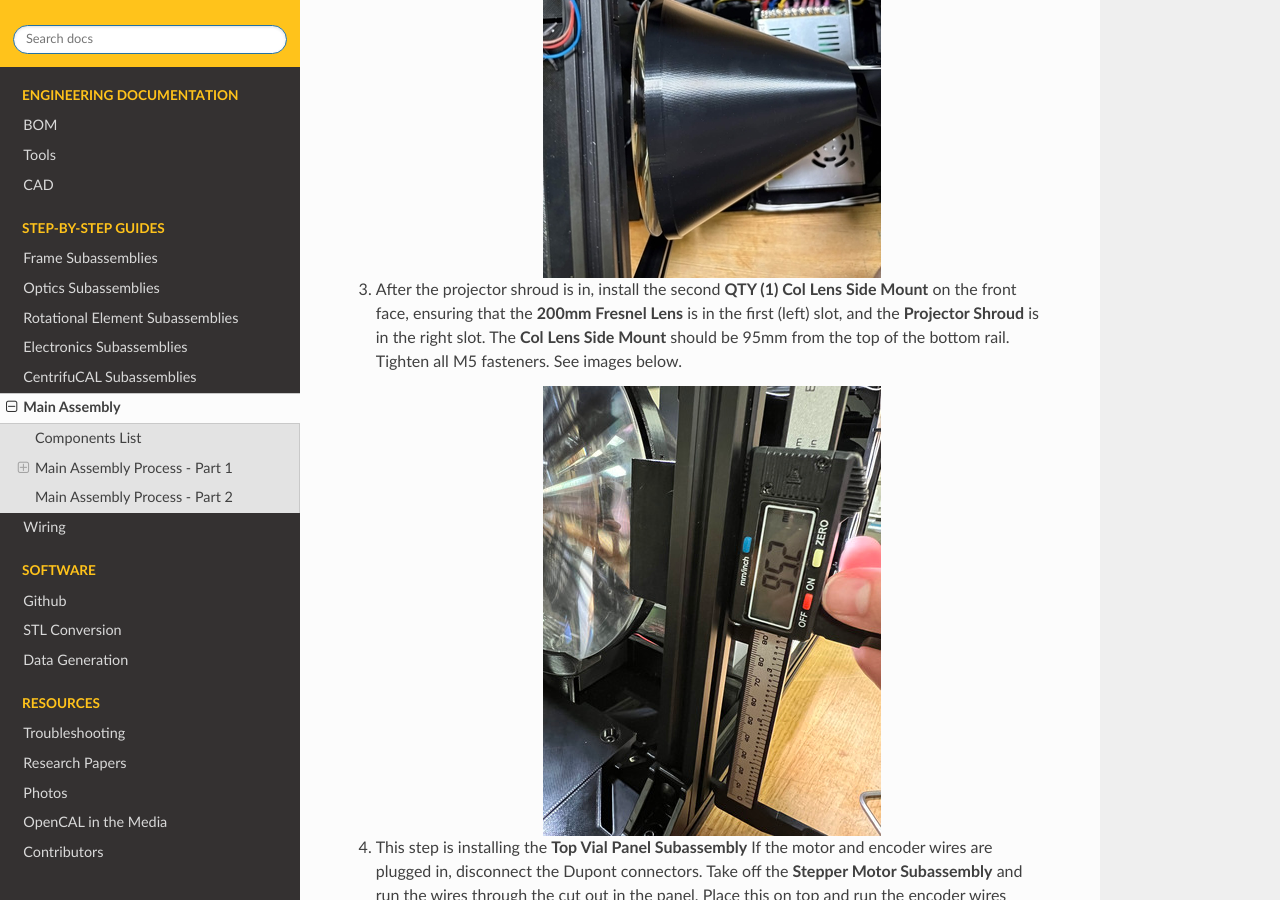
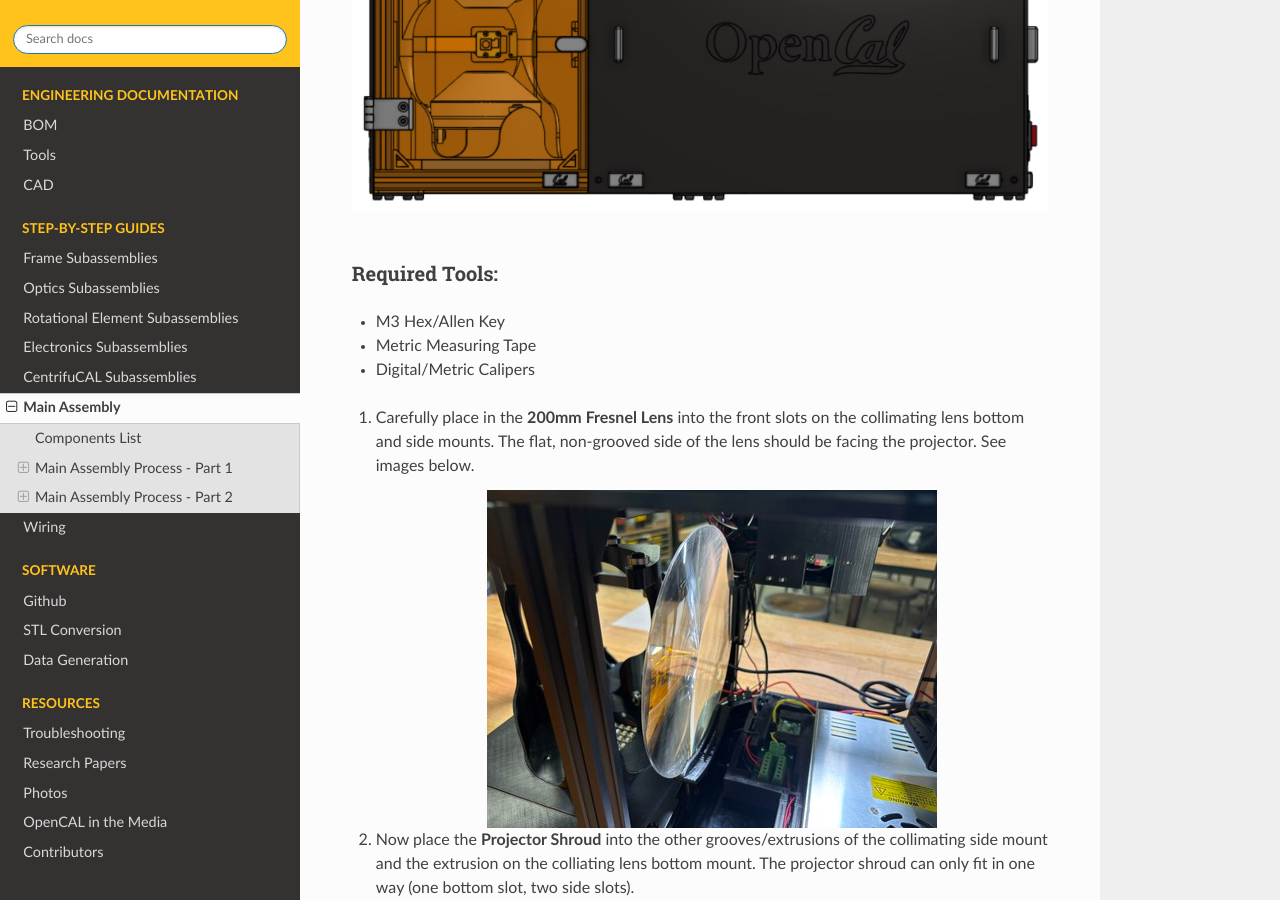
Before and after one commit to computed-axial-lithography/OpenCAL-documentation, a Sphinx documentation site: the page built from docs/source/step_by_step/main_assembly.rst, in a window 1280 px wide and 900 px high, scrolled down 14655 px. Built offline with Sphinx 7.4.7 and the Read the Docs theme 3.1.0, drawn with Linux system fonts in a browser that asks for light colours; some of the changed text lies outside the part shown.

Commit message:
more images

```diff
--- a/docs/source/step_by_step/main_assembly.rst
+++ b/docs/source/step_by_step/main_assembly.rst
@@ -1,8 +1,5 @@
 Main Assembly
 ++++++++++++++
-
-.. image:: ../static/WIP.png
-    :align: center
 
 **NOTE: ALL SUBASSEMBLIES MUST BE COMPLETED PRIOR TO BEGGINNING THIS PROCESS**
 
@@ -62,13 +59,19 @@
 
 ----
 
+.. image:: ../static/Step_by_Step/Main_Assembly/part_1/main1_1_CAD.png
+     :align: center
+
+.. image:: ../static/Step_by_Step/Main_Assembly/part_1/main1_2_CAD.png
+     :align: center
+
+|
+
 Required Tools:
 ^^^^^^^^^^^^^^^
 * M3 Hex/Allen Key
 * Metric Measuring Tape
-
-.. image:: ../static/WIP.png
-    :align: center
+* Digital/Metric Calipers
 
 Step-by-Step Instructions
 ^^^^^^^^^^^^^^^^^^^^^^^^^
@@ -186,6 +189,21 @@
 
 ----
 
+.. image:: ../static/Step_by_Step/Main_Assembly/part_2/main2_1_CAD.png
+     :align: center
+
+.. image:: ../static/Step_by_Step/Main_Assembly/part_2/main2_2_CAD.png
+     :align: center
+
+|
+
+Required Tools:
+^^^^^^^^^^^^^^^
+* M3 Hex/Allen Key
+* Metric Measuring Tape
+* Digital/Metric Calipers
+
+
 #. Carefully place in the **200mm Fresnel Lens** into the front slots on the collimating lens bottom and side mounts. The flat, non-grooved side of the lens should be facing the projector. See images below.
 
    .. image:: ../static/Step_by_Step/Main_Assembly/part_2/main2-1.jpg
```
Also changed, not shown: docs/source/static/Step_by_Step/Frame_Subassemblies/Top_Projector_Panel/top_projector_panel_CAD.png, docs/source/static/Step_by_Step/Main_Assembly/part_1/main1_1_CAD.png (added), docs/source/static/Step_by_Step/Main_Assembly/part_1/main1_2_CAD.png (added), docs/source/static/Step_by_Step/Main_Assembly/part_2/main2_1_CAD.png (added), docs/source/static/Step_by_Step/Main_Assembly/part_2/main2_2_CAD.png (added).
